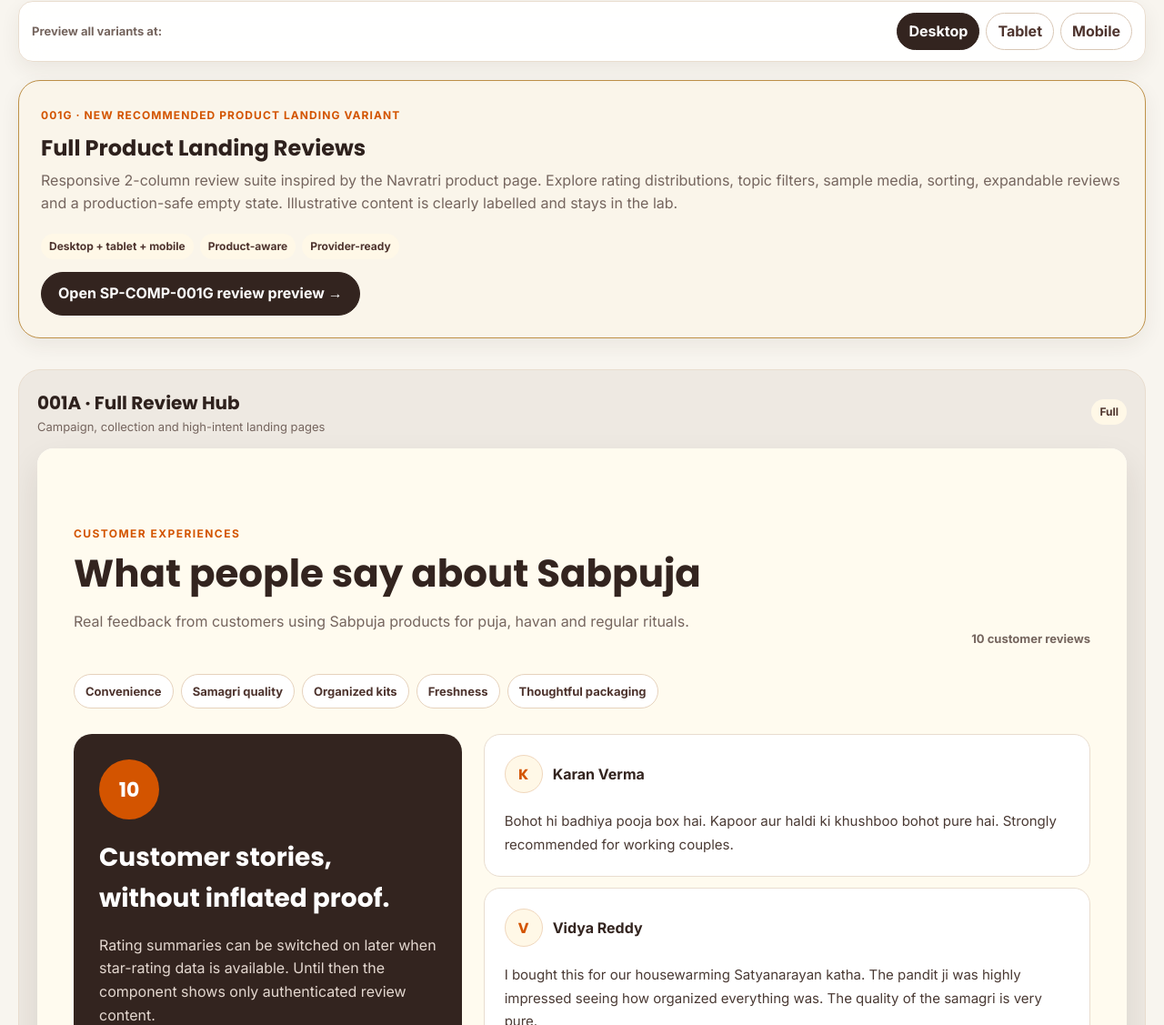
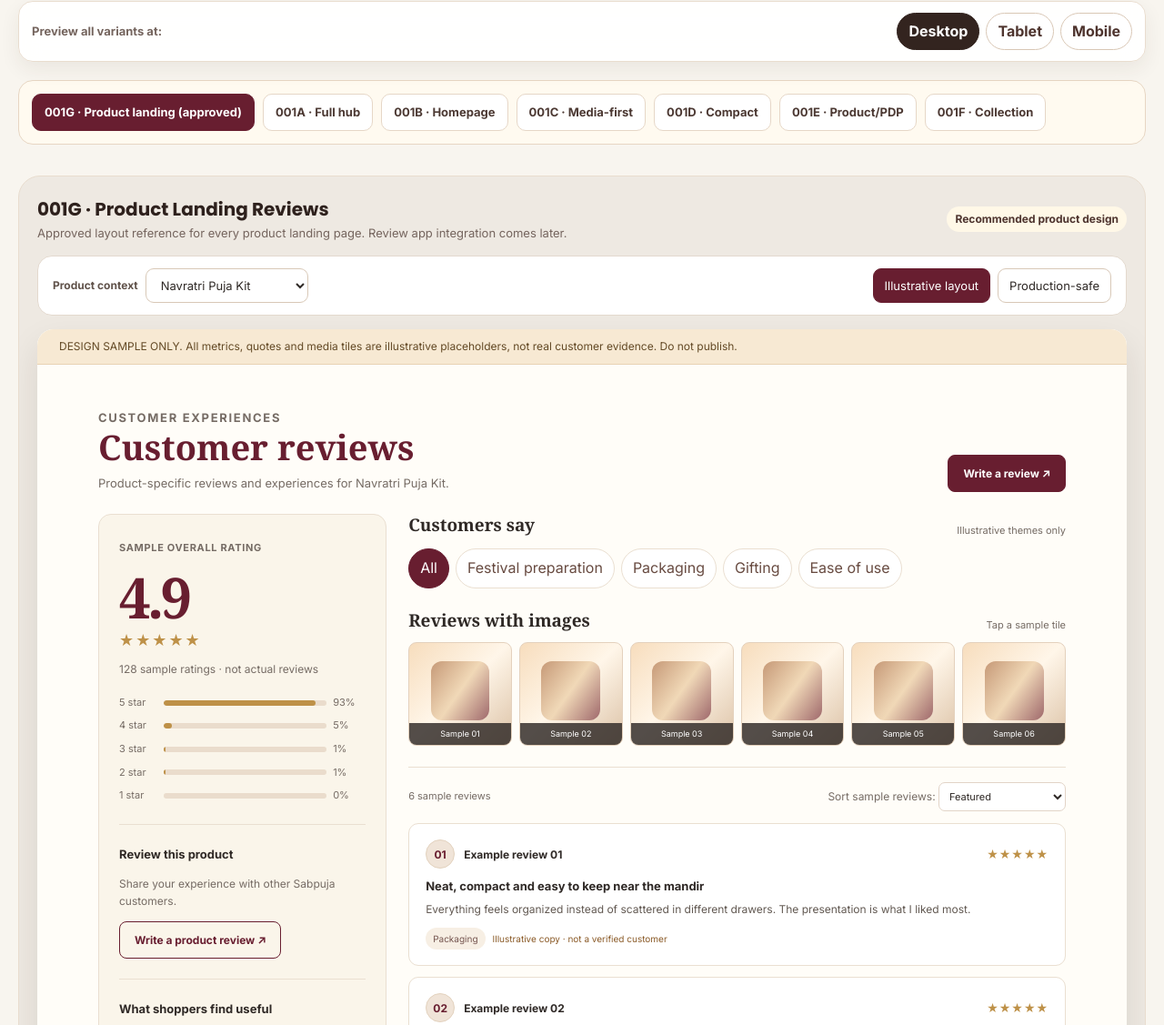
Before and after one commit to sabpuja/sabpuja.github.io, a website: page components/reviews/index.html in a window 1280 px wide. Shown: the part 391-1518 px from the top of the page at 91% size. Drawn offline with Linux system fonts and the light colour scheme.

Commit message:
feat(lab): integrate 001G interactive review design into unified seven-variant gallery

```diff
--- a/components/reviews/index.html
+++ b/components/reviews/index.html
@@ -6,8 +6,9 @@
   <meta name="robots" content="noindex,nofollow">
   <title>SP-COMP-001 Customer Reviews · Sabpuja Component Lab</title>
   <link rel="stylesheet" href="/assets/css/lab.css">
+  <link rel="stylesheet" href="/assets/css/reviews-product-landing.css">
 </head>
-<body>
+<body class="review-variant-index">
 <header class="lab-header"><div class="lab-header__inner"><a class="lab-brand" href="/"><span class="lab-brand__mark">S</span><span>Sabpuja Component Lab</span></a><nav class="lab-nav" aria-label="Primary"><a aria-current="page" href="/components/">Components</a><a href="/blocks/">Blocks</a><a href="/foundations/">Foundations</a><a href="/tools/image-lab/">Image Lab</a></nav></div></header>
 <main class="lab-main">
   <div class="lab-page-head">
@@ -27,17 +28,38 @@
   </div>
 
 
-  <section class="lab-section" style="margin-top:0">
-    <div class="lab-card" style="min-height:0;background:#FAF5EA;border-color:#BE9148">
-      <span class="lab-card__id">001G · New recommended product landing variant</span>
-      <h2>Full Product Landing Reviews</h2>
-      <p>Responsive 2-column review suite inspired by the Navratri product page. Explore rating distributions, topic filters, sample media, sorting, expandable reviews and a production-safe empty state. Illustrative content is clearly labelled and stays in the lab.</p>
-      <div class="lab-card__meta"><span class="lab-chip">Desktop + tablet + mobile</span><span class="lab-chip">Product-aware</span><span class="lab-chip">Provider-ready</span></div>
-      <p style="margin-top:14px"><a class="lab-button" href="/components/reviews/product-landing/">Open SP-COMP-001G review preview →</a></p>
+  <nav class="review-variant-nav" aria-label="Jump to customer review component variants">
+    <a class="is-featured" href="#variant-001g">001G · Product landing (approved)</a>
+    <a href="#variant-001a">001A · Full hub</a>
+    <a href="#variant-001b">001B · Homepage</a>
+    <a href="#variant-001c">001C · Media-first</a>
+    <a href="#variant-001d">001D · Compact</a>
+    <a href="#variant-001e">001E · Product/PDP</a>
+    <a href="#variant-001f">001F · Collection</a>
+  </nav>
+
+  <section class="demo-section rr-page" id="variant-001g" aria-labelledby="variant-001g-heading">
+    <div class="demo-section__meta"><div><h2 id="variant-001g-heading">001G · Product Landing Reviews</h2><p>Approved layout reference for every product landing page. Review app integration comes later.</p></div><span class="lab-chip">Recommended product design</span></div>
+    <div class="rr-toolbar" aria-label="Review component preview settings">
+    <div class="rr-toolgroup"><label for="rrProduct">Product context</label><select id="rrProduct"><option value="Navratri Puja Kit">Navratri Puja Kit</option><option value="Daily Puja Kit">Daily Puja Kit</option><option value="Diwali Puja Kit">Diwali Puja Kit</option><option value="Astrology Remedy Kit">Astrology Remedy Kit</option></select></div>
+    <div class="rr-toolgroup" aria-label="Data state"><button type="button" data-rr-mode="example" aria-pressed="true">Illustrative layout</button><button type="button" data-rr-mode="safe" aria-pressed="false">Production-safe</button></div>
+
+  </div>
+    <div class="demo-frame rr-viewport" data-viewport="desktop">
+      <div class="rr-demo" id="rrRoot">
+        <div class="rr-design-flag" id="rrFlag"><strong>DESIGN SAMPLE ONLY.</strong> Ratings, counts, quotes and media tiles below are illustrative placeholders, not verified customer feedback. Never publish these values to Shopify.</div>
+        <div class="rr-inner">
+          <header class="rr-header"><div><p class="rr-kicker">Customer experiences</p><h2>Customer reviews</h2><p id="rrSubtitle">Explore the review section for Navratri Puja Kit.</p></div><a class="rr-btn" id="rrWrite" href="mailto:support@sabpuja.com?subject=Product%20review">Write a review ↗</a></header>
+          <div class="rr-main" id="rrMount" aria-live="polite"></div>
+          <div class="rr-endnote" id="rrEndnote">Component preview only. In production, ratings, purchase verification, dates, photos and product relationships must be supplied by the approved review provider. No review belongs to a product unless linked by product ID.</div>
+        </div>
+      </div>
     </div>
+    <p style="margin:12px 2px 2px;font-size:13px;color:#64534a">This interactive preview uses labelled example data only. The customer review app and Shopify integration are deferred. <a href="/components/reviews/product-landing/" style="color:#681E30;font-weight:700">Open standalone full-screen preview ↗</a></p>
+    <div class="rr-modal" id="rrModal" role="dialog" aria-modal="true" aria-labelledby="rrModalTitle" hidden><div class="rr-dialog"><button type="button" class="rr-close" id="rrModalClose" aria-label="Close photo preview">×</button><div class="rr-modal-visual" id="rrModalVisual">SAMPLE MEDIA</div><h3 id="rrModalTitle">Illustrative media slot</h3><p>This is a visual placeholder, not a customer photo. Real images can appear here only when attached to an authenticated review.</p></div></div>
   </section>
 
-  <section class="demo-section">
+  <section class="demo-section" id="variant-001a">
     <div class="demo-section__meta"><div><h2>001A · Full Review Hub</h2><p>Campaign, collection and high-intent landing pages</p></div><span class="lab-chip">Full</span></div>
     <div class="demo-frame" data-viewport="desktop">
       <div class="sp-section sp-section--ivory">
@@ -57,7 +79,7 @@
     </div>
   </section>
 
-  <section class="demo-section">
+  <section class="demo-section" id="variant-001b">
     <div class="demo-section__meta"><div><h2>001B · Homepage Carousel</h2><p>Compact social proof for the homepage</p></div><span class="lab-chip">Recommended homepage</span></div>
     <div class="demo-frame" data-viewport="desktop">
       <div class="sp-section sp-section--cream">
@@ -77,7 +99,7 @@
     </div>
   </section>
 
-  <section class="demo-section">
+  <section class="demo-section" id="variant-001c">
     <div class="demo-section__meta"><div><h2>001C · Media-first</h2><p>Activates when authenticated customer media exists</p></div><span class="lab-chip">Media optional</span></div>
     <div class="demo-frame" data-viewport="desktop">
       <div class="sp-section">
@@ -94,21 +116,21 @@
     </div>
   </section>
 
-  <section class="demo-section">
+  <section class="demo-section" id="variant-001d">
     <div class="demo-section__meta"><div><h2>001D · Compact</h2><p>Small footprint for secondary landing pages</p></div><span class="lab-chip">Compact</span></div>
     <div class="demo-frame" data-viewport="desktop">
       <div class="sp-section sp-section--ivory"><div class="sp-container"><div class="review-head"><div class="review-head__copy"><p class="sp-kicker">Customer experiences</p><h3 class="sp-heading">A few words from our customers</h3></div></div><div class="review-compact"><article class="review-card"><div class="review-person"><span class="review-avatar">K</span><span class="review-name">Karan Verma</span></div><blockquote>Bohot hi badhiya pooja box hai. Kapoor aur haldi ki khushboo bohot pure hai.</blockquote></article><article class="review-card"><div class="review-person"><span class="review-avatar">A</span><span class="review-name">Amit Deshmukh</span></div><blockquote>The quality of the dhoop cones and Mauli thread is excellent.</blockquote></article></div></div></div>
     </div>
   </section>
 
-  <section class="demo-section">
+  <section class="demo-section" id="variant-001e">
     <div class="demo-section__meta"><div><h2>001E · Product / PDP</h2><p>One highlighted review plus supporting customer feedback</p></div><span class="lab-chip">Product</span></div>
     <div class="demo-frame" data-viewport="desktop">
       <div class="sp-section"><div class="sp-container"><div class="review-head"><div class="review-head__copy"><p class="sp-kicker">Customer feedback</p><h3 class="sp-heading">Used in real rituals at home</h3></div></div><div class="review-pdp"><article class="review-featured"><div class="review-person"><span class="review-avatar">V</span><span class="review-name">Vidya Reddy</span></div><blockquote>I bought this for our housewarming Satyanarayan katha. The pandit ji was highly impressed seeing how organized everything was.</blockquote></article><div class="review-list"><article class="review-card"><div class="review-person"><span class="review-avatar">S</span><span class="review-name">Sunita Rao</span></div><blockquote>He easily managed the whole katha without panicking about missing items.</blockquote></article><article class="review-card"><div class="review-person"><span class="review-avatar">R</span><span class="review-name">Rajesh Gupta</span></div><blockquote>Saved me a trip to three different shops.Thank you sabpuja</blockquote></article></div></div></div></div>
     </div>
   </section>
 
-  <section class="demo-section">
+  <section class="demo-section" id="variant-001f">
     <div class="demo-section__meta"><div><h2>001F · Collection</h2><p>Broad trust section when reviews span multiple products</p></div><span class="lab-chip">Collection</span></div>
     <div class="demo-frame" data-viewport="desktop">
       <div class="sp-section sp-section--dark"><div class="sp-container"><div class="review-head"><div class="review-head__copy"><p class="sp-kicker">Across Sabpuja</p><h3 class="sp-heading">Thoughtful products for everyday and occasion-based rituals</h3><p class="sp-copy">A collection-level layout for feedback that is not tied to one specific SKU.</p></div></div><div class="review-grid"><article class="review-card"><div class="review-person"><span class="review-avatar">K</span><span class="review-name">Kavita Mishra</span></div><blockquote>Bought this asamgri collection to start doing a simple prayer every morning after meditation.</blockquote></article><article class="review-card"><div class="review-person"><span class="review-avatar">P</span><span class="review-name">Priya Singh</span></div><blockquote>The freshness of the samagri and the neat packaging made the experience peaceful and meaningful.</blockquote></article><article class="review-card"><div class="review-person"><span class="review-avatar">M</span><span class="review-name">Meena Kulkarni</span></div><blockquote>The samagri quality feels good. I bought this for weekly rituals and it’s turned out to be a complete, convenient kit that saves time and stress.</blockquote></article></div></div></div>
@@ -121,5 +143,6 @@
 </main>
 <footer class="lab-footer">SP-COMP-001 · Customer Reviews · Sabpuja Component Lab</footer>
 <script src="/assets/js/lab.js" defer></script>
+<script src="/assets/js/reviews-product-landing.js" defer></script>
 </body>
 </html>
```
